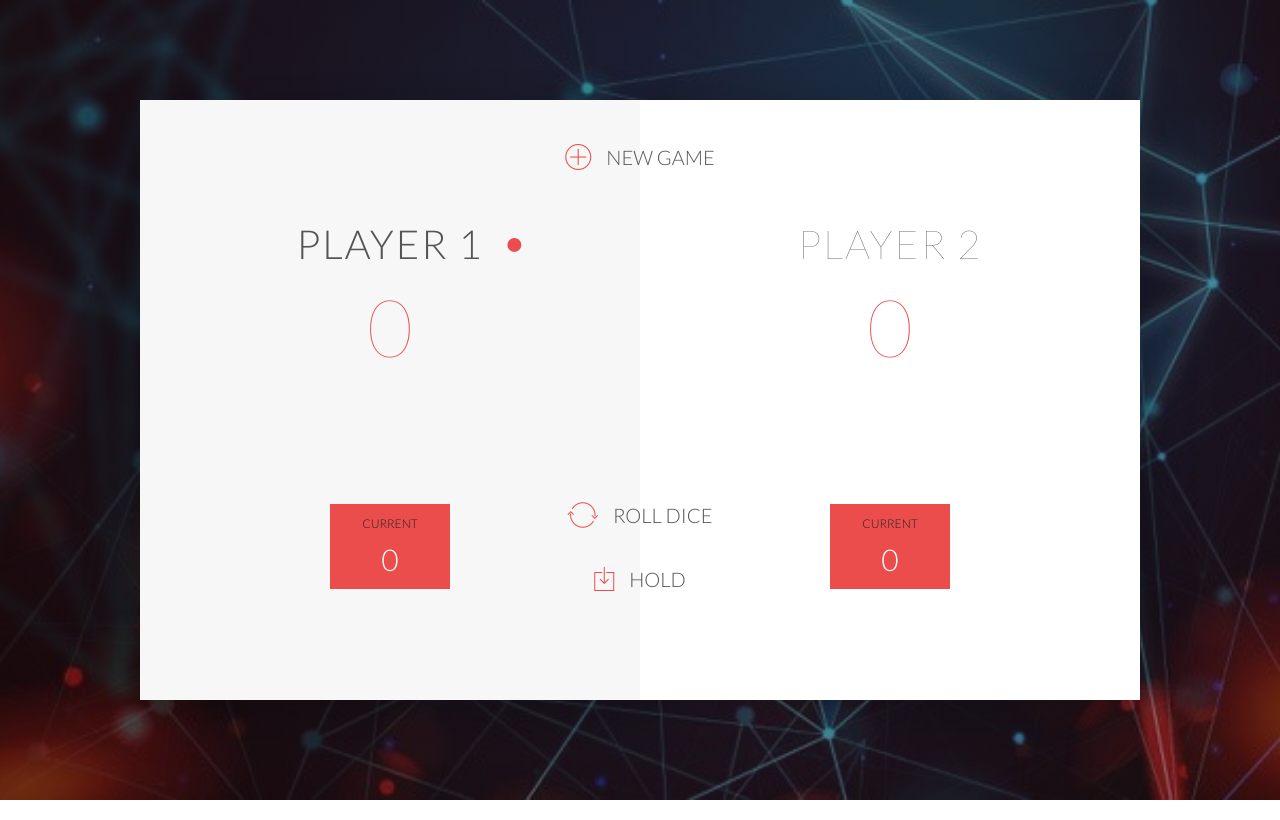
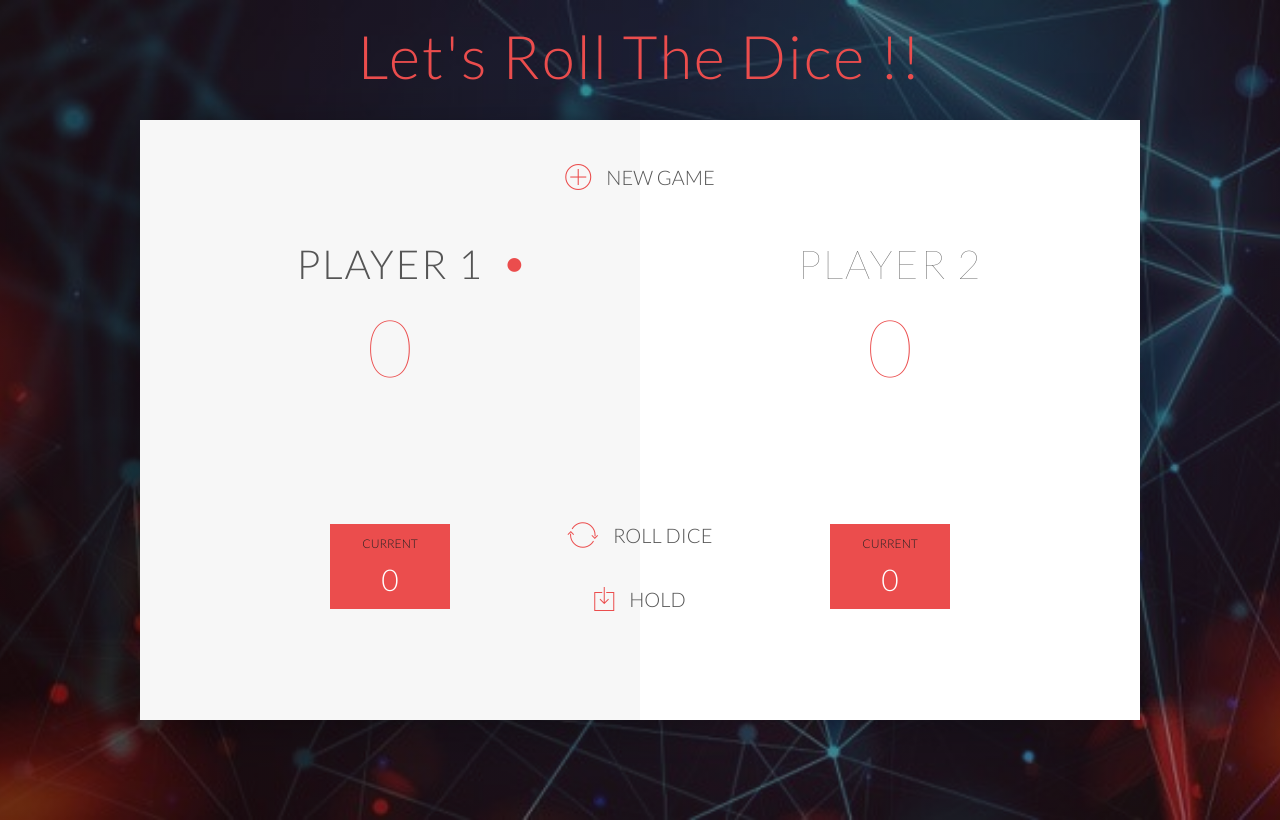
Before and after one commit to gormeha/JavaScript_Proj, a plain HTML site: page index.html in a window 1280 px wide. Drawn offline with nearby package versions, Linux system fonts and the light colour scheme.

Commit message:
Minor refctoring and bug fixes

```diff
--- a/index.html
+++ b/index.html
@@ -10,6 +10,7 @@
     </head>
 
     <body>
+      <div class="title"> Let's Roll The Dice !!</div>
         <div class="wrapper clearfix">
             <div class="player-0-panel active">
                 <div class="player-name" id="name-0">Player 1</div>
--- a/style.css
+++ b/style.css
@@ -13,6 +13,16 @@
     content: "";
     display: table;
     clear: both;
+}
+
+.title{
+  font-size: 60px;
+  text-align: center;
+  letter-spacing: 2px;
+  margin-top: 20px;
+  margin-bottom: 40px;
+  position: relative;
+  color: #EB4D4D;
 }
 
 body {
```
